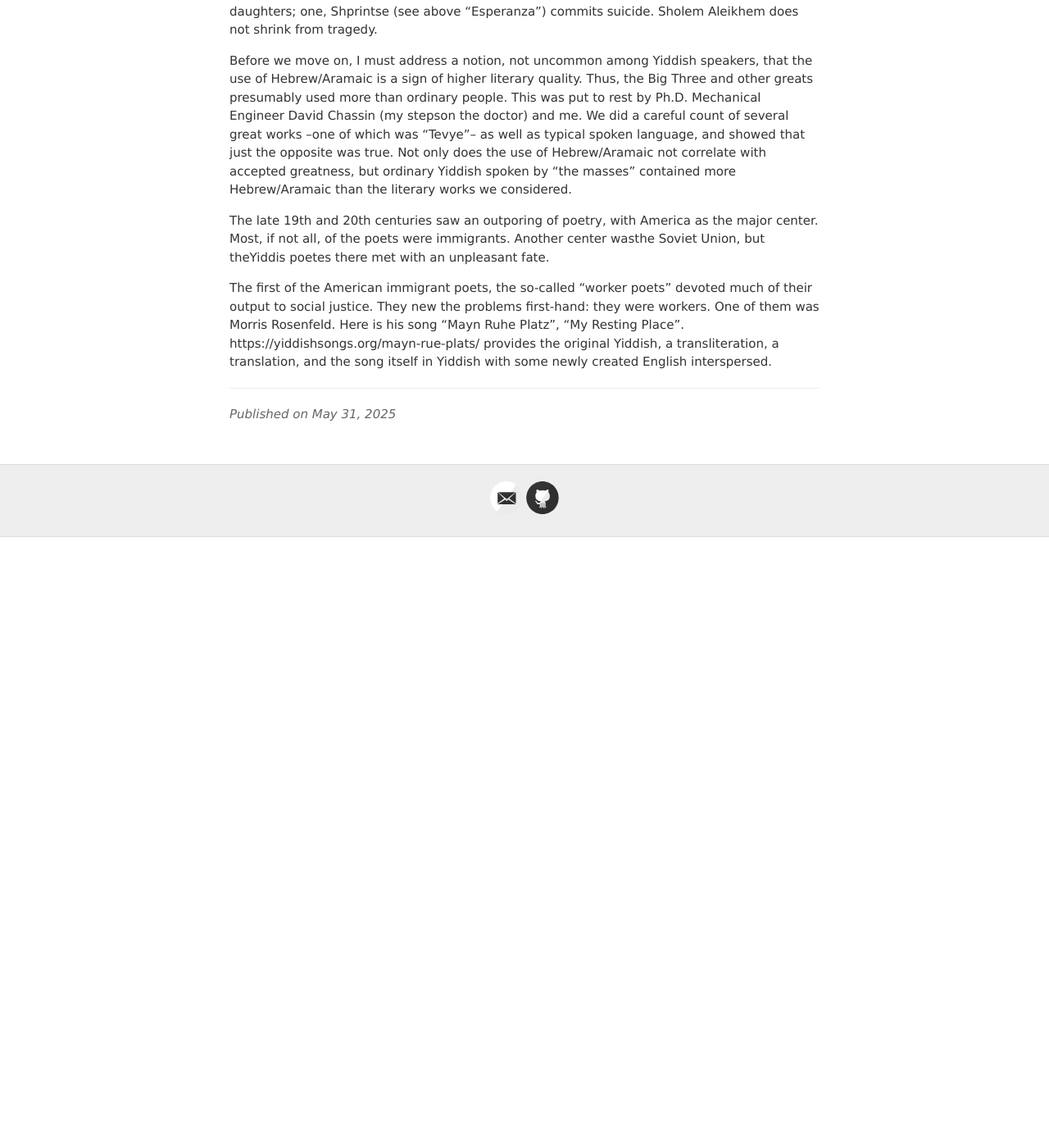
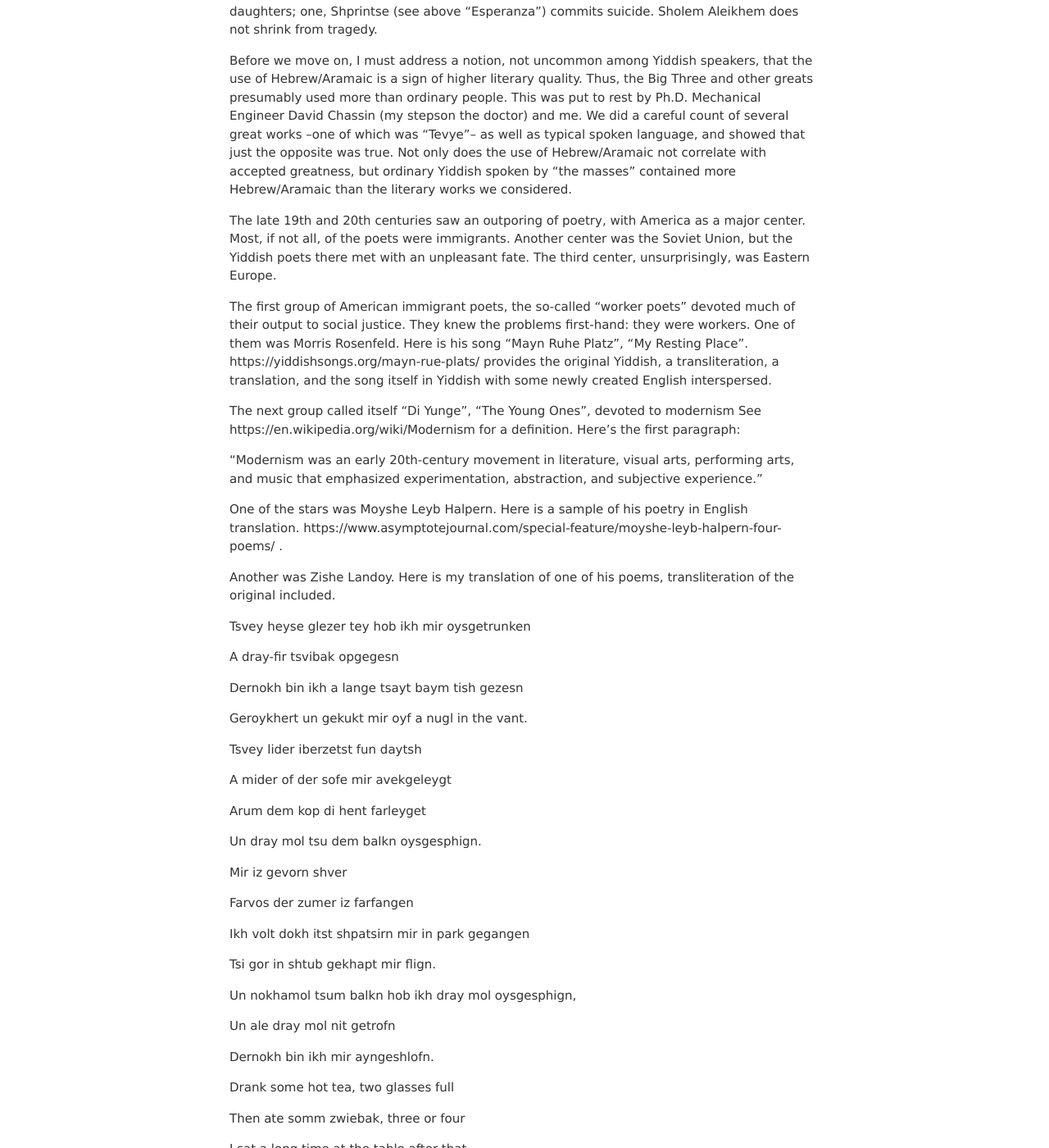
Before and after one commit to jvmallow/jvmallow.github.io, a Jekyll site: the page built from _posts/2025-05-31-Yiddish.md, in a window 1280 px wide and 1400 px high, scrolled down 5927 px. Shown: the whole window at 82% size. Built offline with Jekyll 4.4.1, drawn with Linux system fonts in a browser that asks for light colours; a script that is not in the unit is left out; before the commit the page ends 6582 px from its top, so only the background shows below that; some of the changed text lies outside the part shown.

Commit message:
Update 2025-05-31-Yiddish.md

```diff
--- a/_posts/2025-05-31-Yiddish.md
+++ b/_posts/2025-05-31-Yiddish.md
@@ -119,6 +119,78 @@ Khave converts; her husband Fyedka is a violent drunk; none of this "God bless y
 
 Before we move on, I must address a notion, not uncommon among Yiddish speakers, that the use of Hebrew/Aramaic is a sign of higher literary quality. Thus, the Big Three and other greats presumably used more than ordinary people. This was put to rest by Ph.D. Mechanical Engineer David Chassin (my stepson the doctor) and me.  We did a careful count of several great works --one of which was "Tevye"-- as well as typical spoken language, and showed that just the opposite was true.  Not only does the use of Hebrew/Aramaic not correlate with accepted greatness, but ordinary Yiddish spoken by "the masses" contained more Hebrew/Aramaic than the literary works we considered.
 
-The late 19th and 20th centuries saw an outporing of poetry, with America as the major center.  Most, if not all, of the poets were immigrants. Another center wasthe Soviet Union, but theYiddis poetes there met with an unpleasant fate.
+The late 19th and 20th centuries saw an outporing of poetry, with America as a major center.  Most, if not all, of the poets were immigrants. Another center was the Soviet Union, but the Yiddish poets there met with an unpleasant fate. The third center, unsurprisingly, was Eastern Europe.
 
-The first of the American immigrant poets, the so-called "worker poets" devoted much of their output to social justice. They new the problems first-hand: they were workers. One of them  was Morris Rosenfeld. Here is his song "Mayn Ruhe Platz", "My Resting Place". https://yiddishsongs.org/mayn-rue-plats/ provides the original Yiddish, a transliteration, a translation, and the song itself in Yiddish with some newly created English interspersed.
+The first group of  American immigrant poets, the so-called "worker poets" devoted much of their output to social justice. They knew the problems first-hand: they were workers. One of them was Morris Rosenfeld. Here is his song "Mayn Ruhe Platz", "My Resting Place". https://yiddishsongs.org/mayn-rue-plats/ provides the original Yiddish, a transliteration, a translation, and the song itself in Yiddish with some newly created English interspersed.
+
+The next group called itself "Di Yunge", "The Young Ones", devoted to modernism See https://en.wikipedia.org/wiki/Modernism for a definition. Here's the first paragraph:
+
+"Modernism was an early 20th-century movement in literature, visual arts, performing arts, and music that emphasized experimentation, abstraction, and subjective experience."
+
+One of the stars was Moyshe Leyb Halpern. Here is a sample of his poetry in English translation. https://www.asymptotejournal.com/special-feature/moyshe-leyb-halpern-four-poems/ .
+
+Another was Zishe Landoy. Here is my translation of one of his poems, transliteration of the original included.
+
+Tsvey heyse glezer tey hob ikh mir oysgetrunken
+
+A dray-fir tsvibak opgegesn
+
+Dernokh bin ikh a lange tsayt baym tish gezesn
+
+Geroykhert un gekukt mir oyf a nugl in the vant.
+
+Tsvey lider iberzetst fun daytsh
+
+A mider of der sofe mir avekgeleygt
+
+Arum dem kop di hent farleyget
+
+Un dray mol tsu dem balkn oysgesphign.
+
+Mir iz gevorn shver
+
+Farvos der zumer iz farfangen
+
+Ikh volt dokh itst shpatsirn mir in park gegangen
+
+Tsi gor in shtub gekhapt mir flign.
+
+Un nokhamol tsum balkn hob ikh dray mol oysgesphign,
+
+Un ale dray mol nit getrofn
+
+Dernokh bin ikh mir ayngeshlofn.
+
+
+Drank some hot tea, two glasses full
+
+Then ate somm zwiebak, three or four
+
+I sat a long time at the table after that
+
+Smoked and looked at a nail in the wall.
+
+Translated from the German several songs
+
+Then tired, on the sofa lay
+
+Put both my hands behind my head
+
+And spit three times up to the ceiling
+
+It weighed upon me heavily
+
+How soon the summer went away.
+
+I wowuld have liked to wander tthrough the park today
+
+Or even catching flies wold be okay.
+
+And once again spat three more times up to the ceiling
+
+And missed all three
+
+And fell asleep.
+
+
+-Subjective experience ideed.
```
